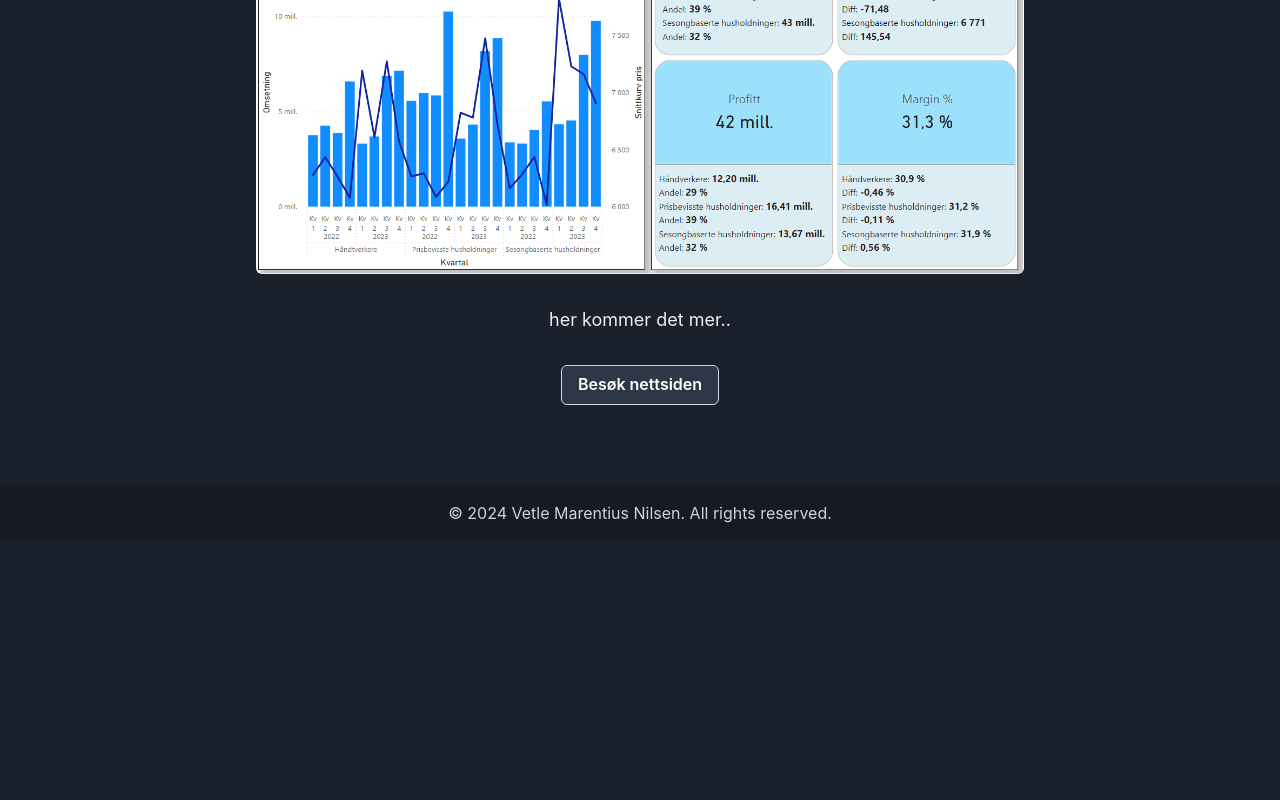
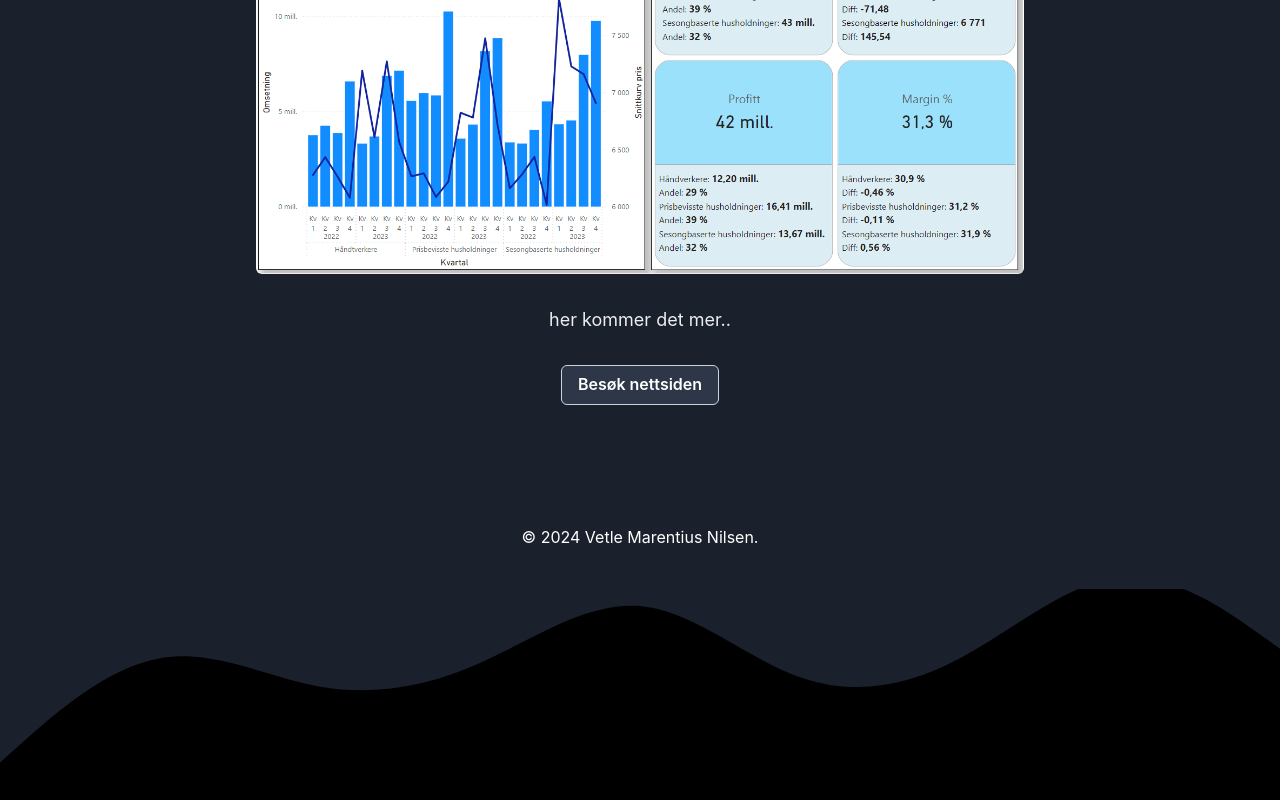
Before and after one commit to Marentius/portfolio, a React (Vite) app: page /projects/PowerBI in a window 1280 px wide. Shown: the part 360-1160 px from the top of the page. Before the commit the page ends 901 px from the top, so only its background shows below. Built offline with nearby package versions, Linux system fonts and the light colour scheme.

Commit message:
bølge i footer

```diff
--- a/src/components/Footer.tsx
+++ b/src/components/Footer.tsx
@@ -1,19 +1,40 @@
 import { Box, Text, useColorModeValue } from "@chakra-ui/react";
 
 const Footer = () => {
-  // Endrer bakgrunnsfarge til en tydelig kontrastfarge
-  const bgColor = useColorModeValue("black", "gray.900"); // Svart i light-mode, mørk grå i dark-mode
-  const textColor = useColorModeValue("white", "gray.300"); // Hvit i light-mode, lys grå i dark-mode
+  const bgColor = useColorModeValue("gray.200", "gray.800");
+  const textColor = useColorModeValue("gray.800", "white");
 
   return (
-    <Box
-      as="footer"
-      bg={bgColor} // Setter en kraftig kontrastfarge på footeren
-      color={textColor} // Setter en lys kontrastfarge på teksten
-      py={4}
-      textAlign="center"
-    >
-      <Text>© 2024 Vetle Marentius Nilsen. All rights reserved.</Text>
+    <Box position="relative" mt={10}>
+      {/* Bølge SVG */}
+      <Box
+        as="svg"
+        xmlns="http://www.w3.org/2000/svg"
+        viewBox="0 0 1440 320"
+        w="100%"
+        h="auto"
+        position="absolute"
+        top="50px" // Flytt SVG-en oppover for å gi bølgen effekten i footeren
+        zIndex={1}
+      >
+        <path
+          fill={bgColor}
+          fillOpacity="1"
+          d="M0,256L30,229.3C60,203,120,149,180,138.7C240,128,300,160,360,170.7C420,181,480,171,540,144C600,117,660,75,720,80C780,85,840,139,900,160C960,181,1020,171,1080,138.7C1140,107,1200,53,1260,48C1320,43,1380,85,1410,106.7L1440,128L1440,320L1410,320C1380,320,1320,320,1260,320C1200,320,1140,320,1080,320C1020,320,960,320,900,320C840,320,780,320,720,320C660,320,600,320,540,320C480,320,420,320,360,320C300,320,240,320,180,320C120,320,60,320,30,320L0,320Z"
+        ></path>
+      </Box>
+
+      {/* Footer content */}
+      <Box
+        bg={bgColor}
+        color={textColor}
+        py={10}
+        textAlign="center"
+        position="relative"
+        zIndex={2} // Plasserer innholdet over bølgen
+      >
+        <Text>© 2024 Vetle Marentius Nilsen.</Text>
+      </Box>
     </Box>
   );
 };
```
Also changed, not shown: src/assets/bolge.svg (added).
